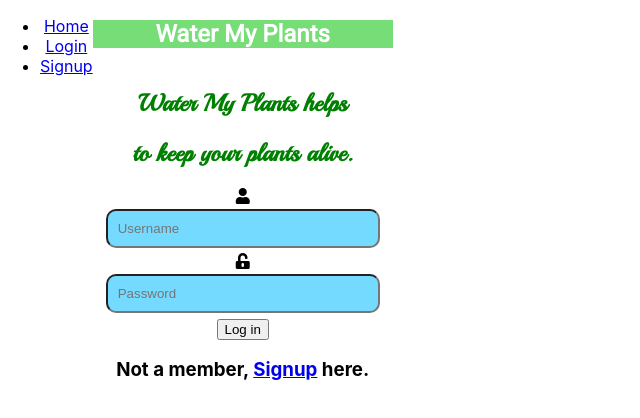
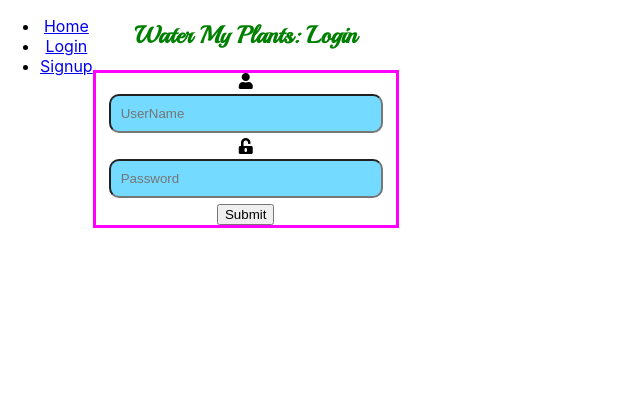
Before and after one commit to build-water-my-plants/build-water-my-plants-fe, a React (Create React App) app in the folder water-plants/: page /login in a window 1280 px wide. Shown: the top 418 px of the page, without its empty margins (0-640 px from the left). Built offline with nearby package versions, Linux system fonts and the light colour scheme.

Commit message:
Trying to get Login/Signup to work

```diff
--- a/water-plants/src/App.css
+++ b/water-plants/src/App.css
@@ -1,69 +1,40 @@
-
-
 .App {
-
   display: flex;
-
   text-align: center;
-
 }
 
 img{
-
   width:100px;
-
   height:70px;
-
 }
 
 h1, h2{
-
   font-family:Playball;
-
   color: green;
-
 }
 
 .form-header{
-
   background:#77dd77;
-
 }
 
 .form-header h2{
-
   font-family:Roboto;
-
   color: white
-
 }
 
 .form-box {
-
   display: flex;
-
   width: 300px;
-
   justify-content: center;
-
-
-
+  border: 3px solid magenta
 }
 
 input{
-
   display: flex;
-
   flex-direction: column;
-
   background:#75daff;
-
   width: 250px;
-
   padding: 10px;
-
   margin: 5px;
-
   border-radius: 10px;
-
 }
--- a/water-plants/src/components/Login.js
+++ b/water-plants/src/components/Login.js
@@ -1,77 +1,137 @@
-import React from "react";
-import {Link } from "react-router-dom"
-import { axiosWithAuth } from "../utils/axiosWithAuth";
+// import React from "react";
+// import {Link } from "react-router-dom"
+// import { axiosWithAuth } from "../utils/axiosWithAuth";
 
 
 
-class Login extends React.Component {
-  state = {
-    creds: {
-      username: "",
-      password: ""
-    }
-  };
+// class Login extends React.Component {
+//   state = {
+//     creds: {
+//       username: "",
+//       password: ""
+//     }
+//   };
 
-  handleChange = ev => {
-    this.setState({
-      creds: {
-        ...this.state.creds,
-        [ev.target.name]: ev.target.value
-      }
-    });
-  };
+//   handleChange = ev => {
+//     this.setState({
+//       creds: {
+//         ...this.state.creds,
+//         [ev.target.name]: ev.target.value
+//       }
+//     });
+//   };
 
-  login = ev => {
-    ev.preventDefault();
-    axiosWithAuth()
-      .post("/api/auth/login", this.state.creds)
-      .then(res => {
-        localStorage.setItem("token", res.data.payload);
-        this.props.history.push("/protected");
-      })
-      .catch(error => console.log(error));
-  };
+//   login = ev => {
+//     ev.preventDefault();
+//     axiosWithAuth()
+//       .post("/api/auth/login", this.state.creds)
+//       .then(res => {
+//         localStorage.setItem("token", res.data.payload);
+//         this.props.history.push("/protected");
+//       })
+//       .catch(error => console.log(error));
+//   };
 
-  render() {
-    return (
+//   render() {
+//     return (
 
+//       <div className="login">
+//         <div className="form-header">
+//         <h2> Water My Plants</h2>
+//            {/* <img src= "https://lambdaschoolstudents.slack.com/files/UL8BGQNQ6/FPGCJGN56/logo_copy.pnghttps://lambdaschoolstudents.slack.com/files/UL8BGQNQ6/FPGCJGN56/logo_copy.png" alt="logo"/> */}
+//         </div>
+
+//       <div className="form-box">
+//         <form onSubmit={this.login}>
+//           <h2>Water My Plants helps</h2>
+//           <h2>to keep your plants alive.</h2>
+//           <i className="fas fa-user">
+//           <input
+//             type="text"
+//             name="username"
+//             placeholder="Username"
+//             required = "required"
+//             value={this.state.creds.username}
+//             onChange={this.handleChange}
+//           />
+//           </i>
+//           <i className="fas fa-unlock-alt">
+//           <input
+//             type="password"
+//             name="password"
+//             placeholder="Password"
+//             required = "required"
+//             value={this.state.creds.password}
+//             onChange={this.handleChange}
+//           />
+//           </i>
+//           <button>Log in</button>
+//         </form>
+//         </div>
+//         <h3>Not a member, <Link to="/signup">Signup</Link> here.</h3>
+//       </div>
+//     );
+//   }
+// }
+
+// export default Login;
+
+import React, {useState} from "react";
+import { axiosWithAuth } from "../utils/axiosWithAuth";
+import {Form, Field, withFormik} from "formik";
+import * as Yup from "yup";
+
+const Login = ({errors, touched}) => {
+  const [users, setUsers] = useState([])
+    return(
       <div className="login">
-        <div className="form-header">
-        <h2> Water My Plants</h2>
-           {/* <img src= "https://lambdaschoolstudents.slack.com/files/UL8BGQNQ6/FPGCJGN56/logo_copy.pnghttps://lambdaschoolstudents.slack.com/files/UL8BGQNQ6/FPGCJGN56/logo_copy.png" alt="logo"/> */}
+         <h2> Water My Plants: Login</h2>
+         <div className="form-box">
+        <Form>
+        <i className="fas fa-user">
+            <Field type="text" name="username" placeholder="UserName" />
+            {touched.username && errors.username &&(
+            <p className="error">{errors.username}</p>
+            )}
+        </i>
+        <i className="fas fa-unlock-alt">
+            <Field type="text" name="password" placeholder="Password"/>
+            {touched.password && errors.password &&(
+            <p className="error">{errors.password}</p>
+            )}
+        </i>
+            <button type="submit">Submit</button>
+        </Form>
         </div>
-
-      <div className="form-box">
-        <form onSubmit={this.login}>
-          <h2>Water My Plants helps</h2>
-          <h2>to keep your plants alive.</h2>
-          <i className="fas fa-user">
-          <input
-            type="text"
-            name="username"
-            placeholder="Username"
-            required = "required"
-            value={this.state.creds.username}
-            onChange={this.handleChange}
-          />
-          </i>
-          <i className="fas fa-unlock-alt">
-          <input
-            type="password"
-            name="password"
-            placeholder="Password"
-            required = "required"
-            value={this.state.creds.password}
-            onChange={this.handleChange}
-          />
-          </i>
-          <button>Log in</button>
-        </form>
+        {/* {users.map (username => (
+          <p>{username.name}</p>
+        ))} */}
         </div>
-        <h3>Not a member, <Link to="/signup">Signup</Link> here.</h3>
-      </div>
-    );
-  }
+    )
 }
 
-export default Login;
+const FormikUsersForm = withFormik({
+  mapPropsToValues({ username, password  }){
+    return {
+    username: username || "",
+    password: password || ""
+    }
+  },
+
+  validationSchema: Yup.object().shape({
+    username: Yup.string().required(),
+    password: Yup.string().min(6).required()
+}),
+
+handleSubmit(values){
+  // console.log(values)
+  axiosWithAuth()
+  .post("https://lambda-water-my-plants.herokuapp.com/api/auth/login",values )
+  .then(res => console.log(res) )
+  .catch(error => console.log(error.response))
+},
+
+})(Login)
+
+
+export default FormikUsersForm
--- a/water-plants/src/components/Signup.js
+++ b/water-plants/src/components/Signup.js
@@ -1,103 +1,190 @@
-import React from "react";
-import { axiosWithAuth } from "../utils/axiosWithAuth";
+// import React from "react";
+// import { axiosWithAuth } from "../utils/axiosWithAuth";
 
-class Signup extends React.Component {
-    state = {
-      creds: {
-        firstname:"",
-        lastname: "",
-        username: "",
-        password: "",
-        phoneNumber: ""
-       }
-    };
-    handleChange = ev => {
-      this.setState({
-        creds: {
-          ...this.state.creds,
-          [ev.target.name]: ev.target.value
-        }
-      });
-    };
+// class Signup extends React.Component {
+//     state = {
+//       creds: {
+//         firstname:"",
+//         lastname: "",
+//         username: "",
+//         password: "",
+//         phoneNumber: ""
+//        }
+//     };
+//     handleChange = ev => {
+//       this.setState({
+//         creds: {
+//           ...this.state.creds,
+//           [ev.target.name]: ev.target.value
+//         }
+//       });
+//     };
 
-    register = ev => {
-      ev.preventDefault();
-      axiosWithAuth()
-        .post("/api/auth/register", this.state.creds)
-        .then(res => {
-          localStorage.setItem("token", res.data.payload);
-          this.props.history.push("/protected");
-        })
-        .catch(error => console.log(error));
-    };
+//     register = ev => {
+//       ev.preventDefault();
+//       axiosWithAuth()
+//         .post("/api/auth/register", this.state.creds)
+//         .then(res => {
+//           localStorage.setItem("token", res.data.payload);
+//           this.props.history.push("/protected");
+//         })
+//         .catch(error => console.log(error));
+//     };
 
-    render() {
-        return (
-          <div className="signup" >
-            <div className="form-header">
-              <h2> Water My Plants</h2>
-                {/* <img src= "https://lambdaschoolstudents.slack.com/files/UL8BGQNQ6/FPGCJGN56/logo_copy.pnghttps://lambdaschoolstudents.slack.com/files/UL8BGQNQ6/FPGCJGN56/logo_copy.png" alt="logo"/>  */}
-            </div>
+//     render() {
+//         return (
+//           <div className="signup" >
+//             <div className="form-header">
+//               <h2> Water My Plants</h2>
+//                 {/* <img src= "https://lambdaschoolstudents.slack.com/files/UL8BGQNQ6/FPGCJGN56/logo_copy.pnghttps://lambdaschoolstudents.slack.com/files/UL8BGQNQ6/FPGCJGN56/logo_copy.png" alt="logo"/>  */}
+//             </div>
+//           <div className="form-box">
+//            <form>
+//            <h2>Water My Plants helps</h2>
+//            <h2>to keep your plants alive.</h2>
+//            <i className="fas fa-user">
+//           <input
+//             type="text"
+//             name="firstname"
+//             placeholder="First Name"
+//             required = "required"
+//             value={this.state.creds.firstname}
+//             onChange={this.handleChange}
+//           />
+//           </i>
+//           <i className="fas fa-user">
+//             <input
+//             type="text"
+//             name="lastname"
+//             placeholder="Last Name"
+//             required = "required"
+//             value={this.state.creds.lastname}
+//             onChange={this.handleChange}
+//             />
+//           </i>
+//            <i className="fas fa-user">
+//           <input
+//             type="text"
+//             name="username"
+//             placeholder="UserName"
+//             required = "required"
+//             value={this.state.creds.username}
+//             onChange={this.handleChange}
+//           />
+//           </i>
+//           <i className="fas fa-unlock-alt">
+//           <input
+//             type="password"
+//             name="password"
+//             placeholder="Password"
+//             required = "required"
+//             value={this.state.creds.password}
+//             onChange={this.handleChange}
+//           />
+//           </i>
+//           <i className="fas fa-phone">
+//           <input
+//             type="number"
+//             name="phoneNumber"
+//             placeholder="Phone Number"
+//             required = "required"
+//             value={this.state.creds.phoneNumber}
+//             onChange={this.handleChange}
+//           />
+//           </i>
+//               <button>Sign up</button>
+//            </form>
+//            </div>
+//             </div>
+//         )
+//     }
+// }
+
+// export default Signup
+
+
+import React, {useState} from "react";
+import {Form, Field, withFormik} from "formik";
+import * as Yup from "yup";
+import axios from "axios"
+
+const Signup = ({errors, touched}) => {
+  const [users, setUsers] = useState([])
+    return(
+      <div className="Signup">
+         <h2> Water My Plants:Signup</h2>
          <div className="form-box">
-           <form>
-           <h2>Water My Plants helps</h2>
-           <h2>to keep your plants alive.</h2>
+        <Form>
         <i className="fas fa-user">
-          <input
-            type="text"
-            name="firstname"
-            placeholder="First Name"
-            required = "required"
-            value={this.state.creds.firstname}
-            onChange={this.handleChange}
-          />
+            <Field type="text" name="firstname" placeholder="First Name" />
+            {touched.firstname && errors.firstname &&(
+            <p className="error">{errors.firstname}</p>
+            )}
         </i>
+
         <i className="fas fa-user">
-            <input
-            type="text"
-            name="lastname"
-            placeholder="Last Name"
-            required = "required"
-            value={this.state.creds.lastname}
-            onChange={this.handleChange}
-            />
+            <Field type="text" name="lastname" placeholder="Last Name" />
+            {touched.lastname && errors.lastname &&(
+            <p className="error">{errors.lastname}</p>
+            )}
         </i>
+
         <i className="fas fa-user">
-          <input
-            type="text"
-            name="username"
-            placeholder="UserName"
-            required = "required"
-            value={this.state.creds.username}
-            onChange={this.handleChange}
-          />
+            <Field type="text" name="username" placeholder="UserName" />
+            {touched.username && errors.username &&(
+            <p className="error">{errors.username}</p>
+            )}
         </i>
         <i className="fas fa-unlock-alt">
-          <input
-            type="password"
-            name="password"
-            placeholder="Password"
-            required = "required"
-            value={this.state.creds.password}
-            onChange={this.handleChange}
-          />
+            <Field type="text" name="password" placeholder="Password"/>
+            {touched.password && errors.password &&(
+            <p className="error">{errors.password}</p>
+            )}
         </i>
         <i className="fas fa-phone">
-          <input
-            type="number"
-            name="phoneNumber"
-            placeholder="Phone Number"
-            required = "required"
-            value={this.state.creds.phoneNumber}
-            onChange={this.handleChange}
-          />
+            <Field type="number" name="phoneNumber" placeholder="Phone Number"/>
+            {touched.phoneNumber && errors.phoneNumber&&(
+            <p className="error">{errors.phoneNumber}</p>
+            )}
         </i>
-              <button>Sign up</button>
-           </form>
+            <button type="submit">Submit</button>
+        </Form>
         </div>
+        {users.map (username => (
+          <p>{username.name}</p>
+        ))}
         </div>
     )
 }
+
+const FormikUsersForm = withFormik({
+  mapPropsToValues({ firstname, lastname, username, password, phoneNumber  }){
+    return {
+    firstname: firstname||"",
+    lastname: lastname||"",
+    username: username||"",
+    password: password || "",
+    phoneNumber: phoneNumber ||""
     }
+  },
 
-export default Signup
+  validationSchema: Yup.object().shape({
+    firstname: Yup.string().required(),
+    lastname: Yup.string().required(),
+    username: Yup.string().required(),
+    password: Yup.string().min(6).required(),
+    phoneNumber: Yup.number().required()
+}),
+
+handleSubmit(values){
+  // console.log(values)
+  axios
+  .post("https://lambda-water-my-plants.herokuapp.com/api/auth/register",values )
+  .then(res => console.log(res) )
+  .catch(error => console.log(error.response))
+},
+
+})(Signup)
+
+
+export default FormikUsersForm
--- a/water-plants/src/utils/axiosWithAuth.js
+++ b/water-plants/src/utils/axiosWithAuth.js
@@ -4,7 +4,7 @@ export const axiosWithAuth = () => {
     const token = localStorage.getItem("token")
 
     return axios.create({
-        baseURL:"http://watermyplantsbe.herokuapp.com/",
+        baseURL:"https://lambda-water-my-plants.herokuapp.com",
         headers: {
             Authorization:token
         }
```
Lines whose indentation alone changed are shown as unchanged.
